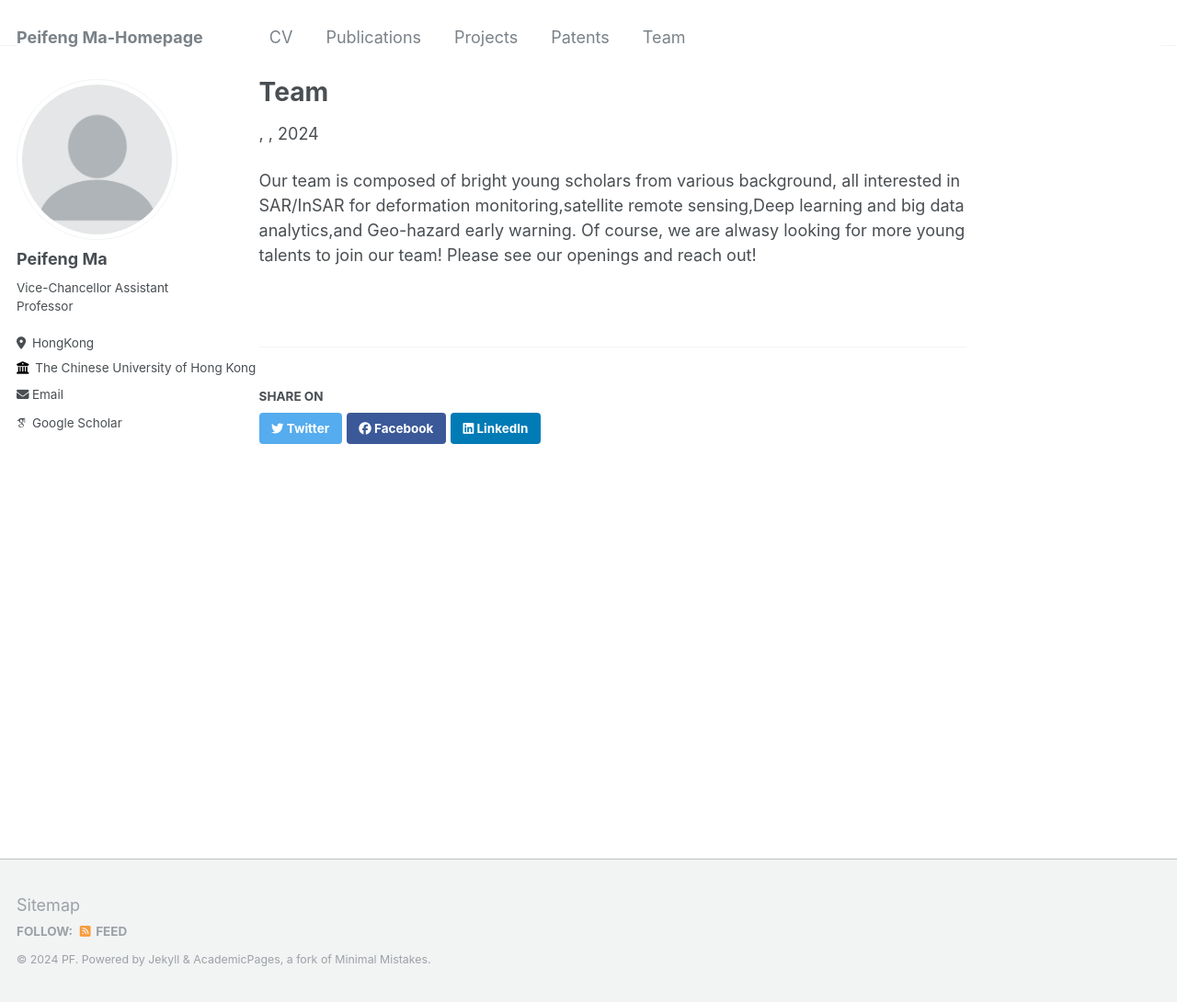
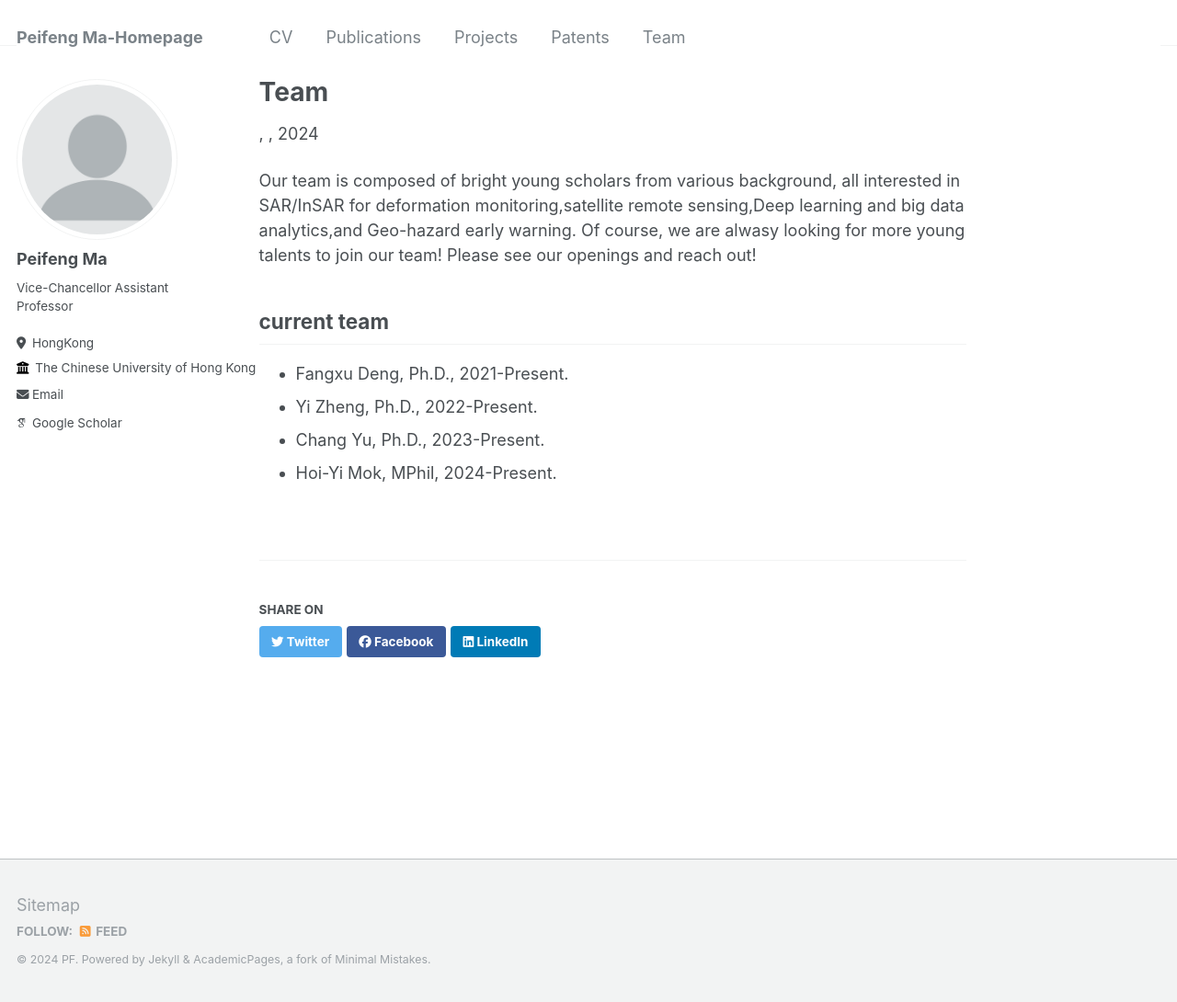
Before and after one commit to pfMA03/peifengMa, a Jekyll site: the page built from _teaching/Team.md, in a window 1280 px wide and 1090 px high. Shown: the whole window at 92% size. Built offline with Jekyll 4.4.1, drawn with Linux system fonts in a browser that asks for light colours; some web fonts are replaced.

Commit message:
Update Team.md

```diff
--- a/_teaching/Team.md
+++ b/_teaching/Team.md
@@ -4,3 +4,10 @@ collection: teaching
 permalink: /teaching/Team
 ---
 Our team is composed of bright young scholars from various background, all interested in SAR/InSAR for deformation monitoring,satellite remote sensing,Deep learning and big data analytics,and Geo-hazard early warning. Of course, we are alwasy looking for more young talents to join our team! Please see our openings and reach out!
+
+current team
+------
+* Fangxu Deng, Ph.D., 2021-Present.
+* Yi Zheng, Ph.D., 2022-Present.
+* Chang Yu, Ph.D., 2023-Present.
+* Hoi-Yi Mok, MPhil, 2024-Present.
```
